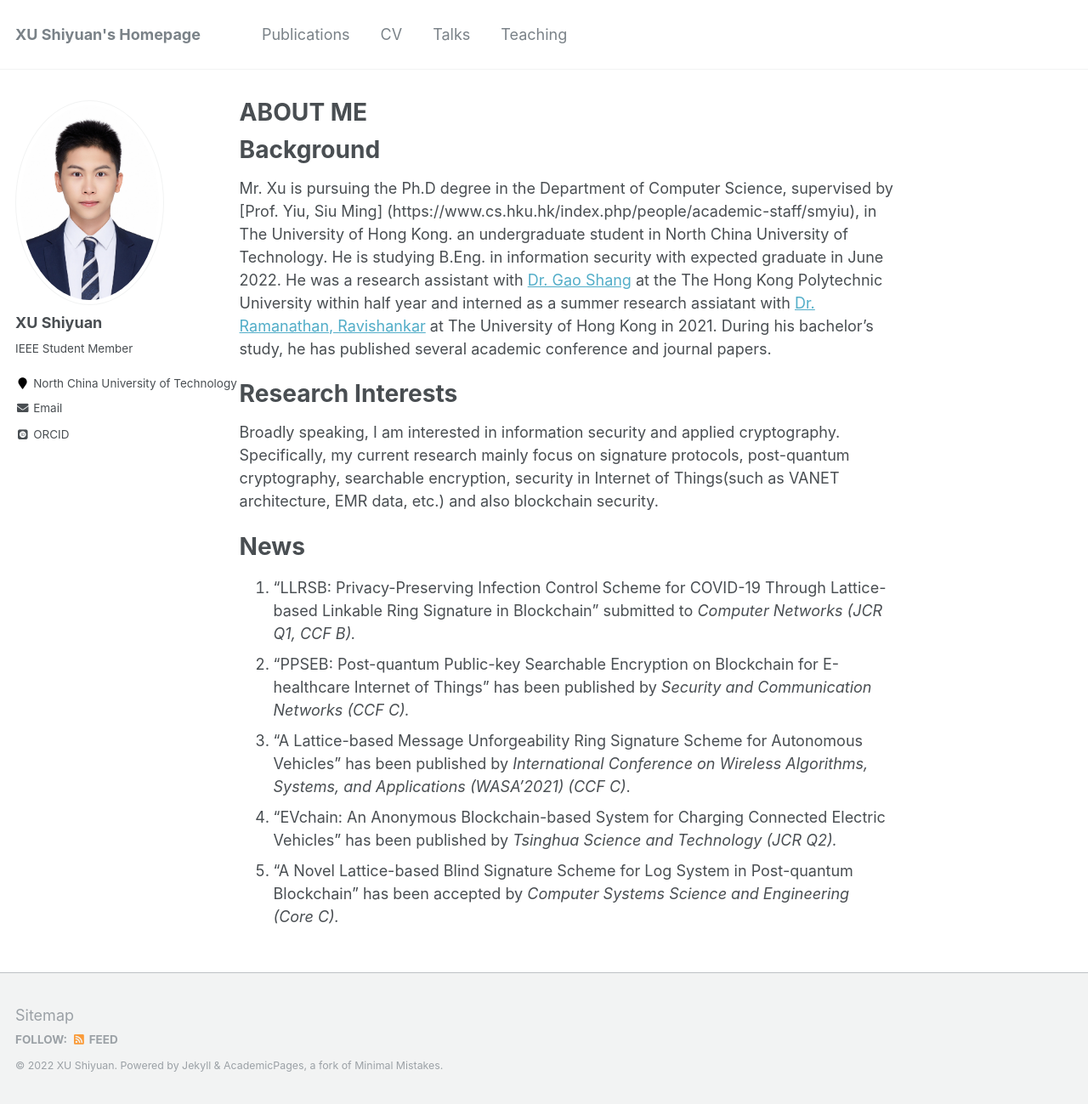
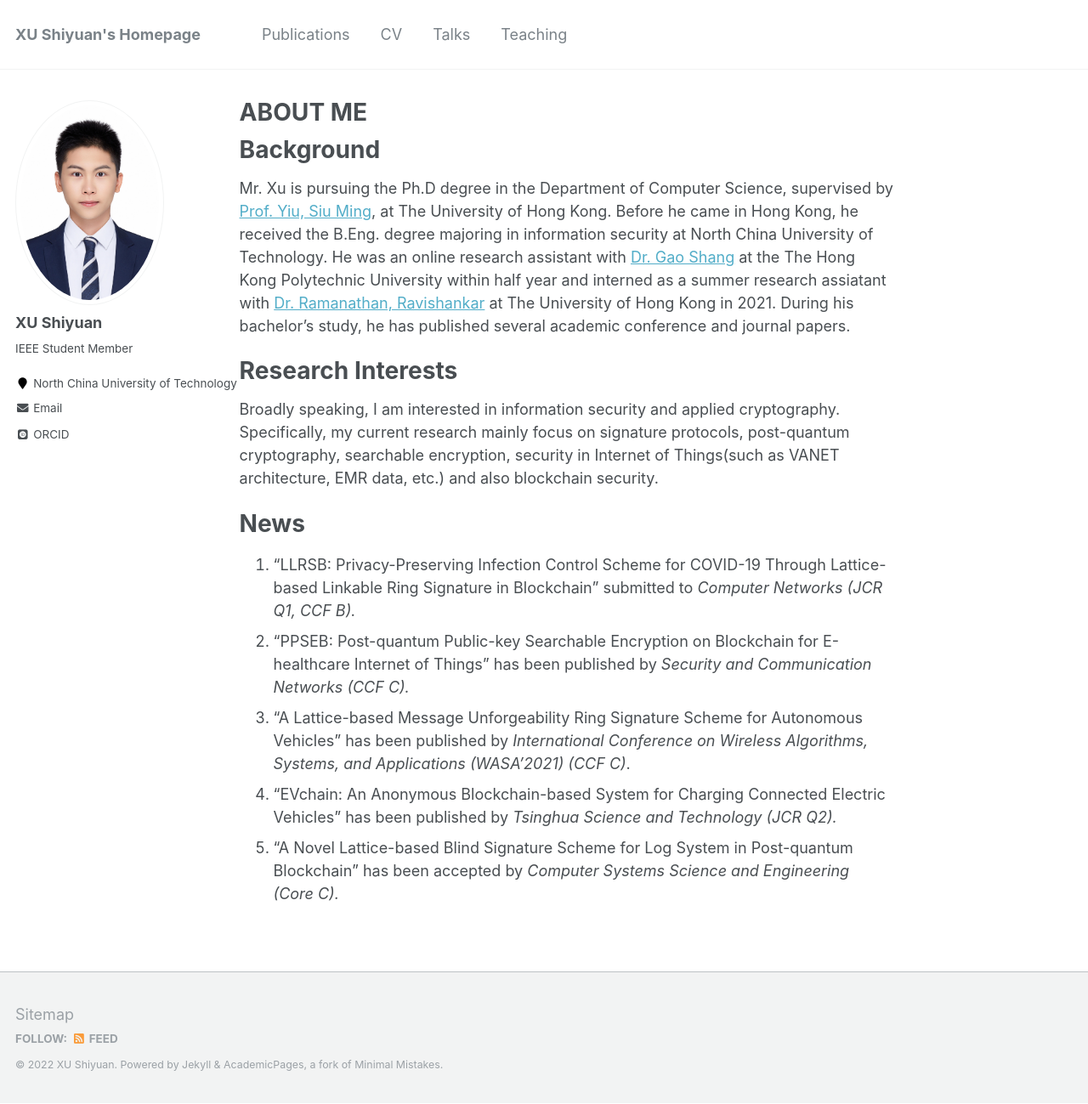
Before and after one commit to shiyuanjack/shiyuanjack.github.io, a Jekyll site: the page built from _pages/about.md, in a window 1280 px wide and 1299 px high. Shown: the whole window at 85% size. Built offline with Jekyll 4.4.1, drawn with Linux system fonts in a browser that asks for light colours; some web fonts are replaced.

Commit message:
Update about.md

```diff
--- a/_pages/about.md
+++ b/_pages/about.md
@@ -11,7 +11,7 @@ redirect_from:
 
 Background
 ======
-Mr. Xu is pursuing the Ph.D degree in the Department of Computer Science, supervised by [Prof. Yiu, Siu Ming] (https://www.cs.hku.hk/index.php/people/academic-staff/smyiu), in The University of Hong Kong. an undergraduate student in North China University of Technology. He is studying B.Eng. in information security with expected graduate in June 2022. He was a research assistant with [Dr. Gao Shang](https://goldsainteagle.github.io/shanggao.github.io/) at the The Hong Kong Polytechnic University within half year and interned as a summer research assiatant with [Dr. Ramanathan, Ravishankar](https://www.cs.hku.hk/index.php/people/academic-staff/ravi) at The University of Hong Kong in 2021. During his bachelor's study, he has published several academic conference and journal papers.
+Mr. Xu is pursuing the Ph.D degree in the Department of Computer Science, supervised by [Prof. Yiu, Siu Ming](https://www.cs.hku.hk/index.php/people/academic-staff/smyiu), at The University of Hong Kong. Before he came in Hong Kong, he received the B.Eng. degree majoring in information security at North China University of Technology. He was an online research assistant with [Dr. Gao Shang](https://goldsainteagle.github.io/shanggao.github.io/) at the The Hong Kong Polytechnic University within half year and interned as a summer research assiatant with [Dr. Ramanathan, Ravishankar](https://www.cs.hku.hk/index.php/people/academic-staff/ravi) at The University of Hong Kong in 2021. During his bachelor's study, he has published several academic conference and journal papers.
 
 Research Interests
 ======
```
